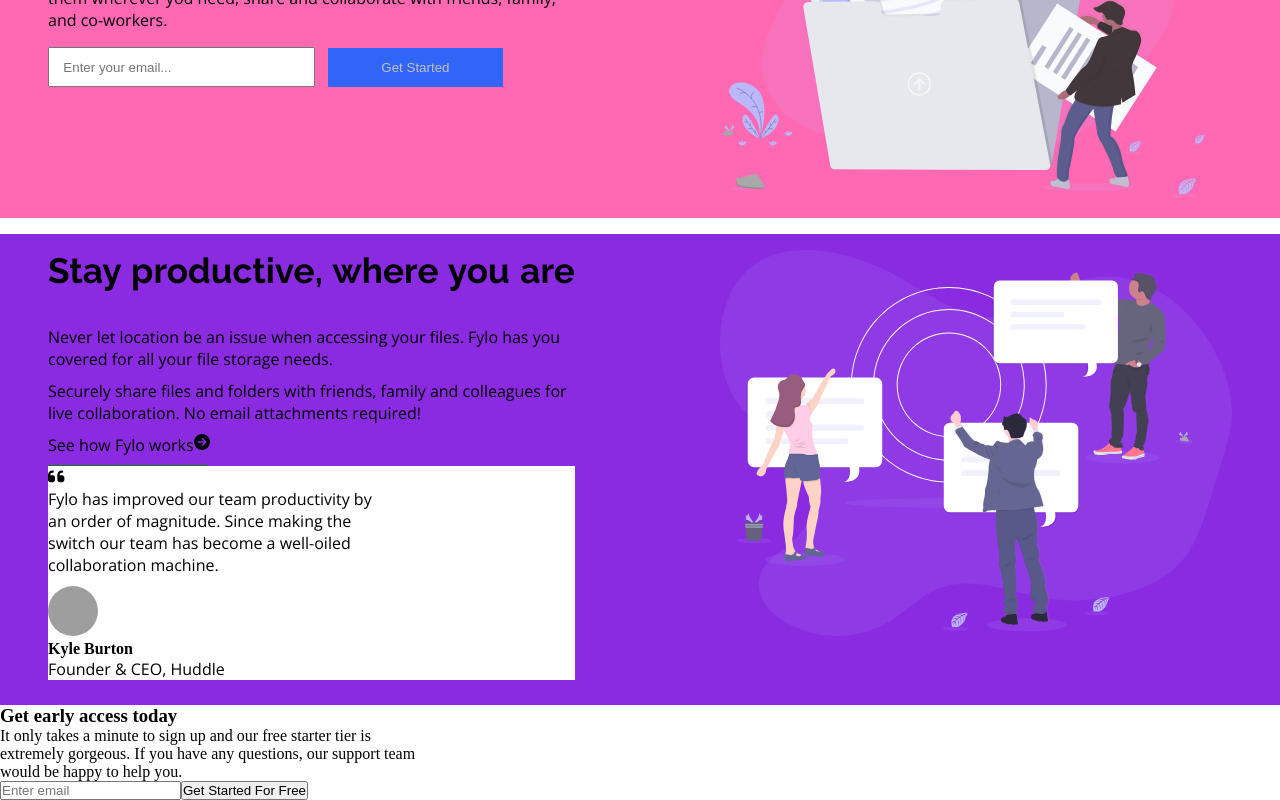
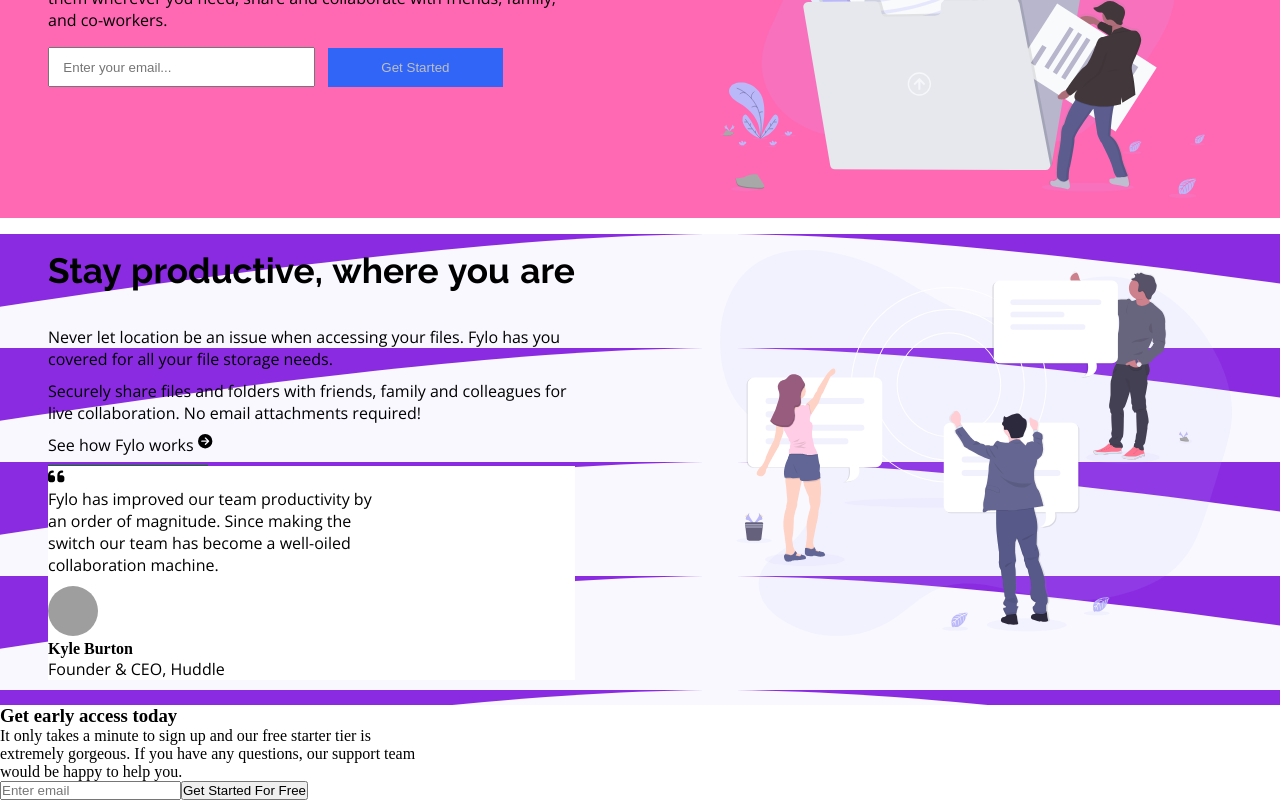
Before and after one commit to Presho99/fylo-landing-page, a React (Create React App) app: page / in a window 1280 px wide. Shown: the part 314-1114 px from the top of the page. Built offline with nearby package versions, Linux system fonts and the light colour scheme; grey boxes are pictures that could not be loaded.

Commit message:
add background image to LandingTwo component

```diff
--- a/src/components/LandingTwo.js
+++ b/src/components/LandingTwo.js
@@ -6,14 +6,14 @@
 
 function LandingTwo() {
     return (
-        <div className='two'>
+        <div className='two' style={{backgroundImage: "url('../images/bg-curve-desktop.svg')"}}>
             <div className='two-text'>
                 <h2 className='two-title'>Stay productive, where you are</h2>
                 <p>Never let location be an issue when accessing your files. Fylo has you <br /> covered for all your file storage needs.</p>
                 <p>Securely share files and folders with friends, family and colleagues for <br /> live collaboration. No email attachments required!</p>
                 <div className='fylo-link'>
                     <p>See how Fylo works</p>
-                    <FontAwesomeIcon icon={faCircleArrowRight} />
+                    <FontAwesomeIcon icon={faCircleArrowRight} style={{marginLeft: "0.3em", fontSize: "0.9em"}}/>
                 </div>
                 <div className='two-line'></div>
                 <div className='two-review'>
```
